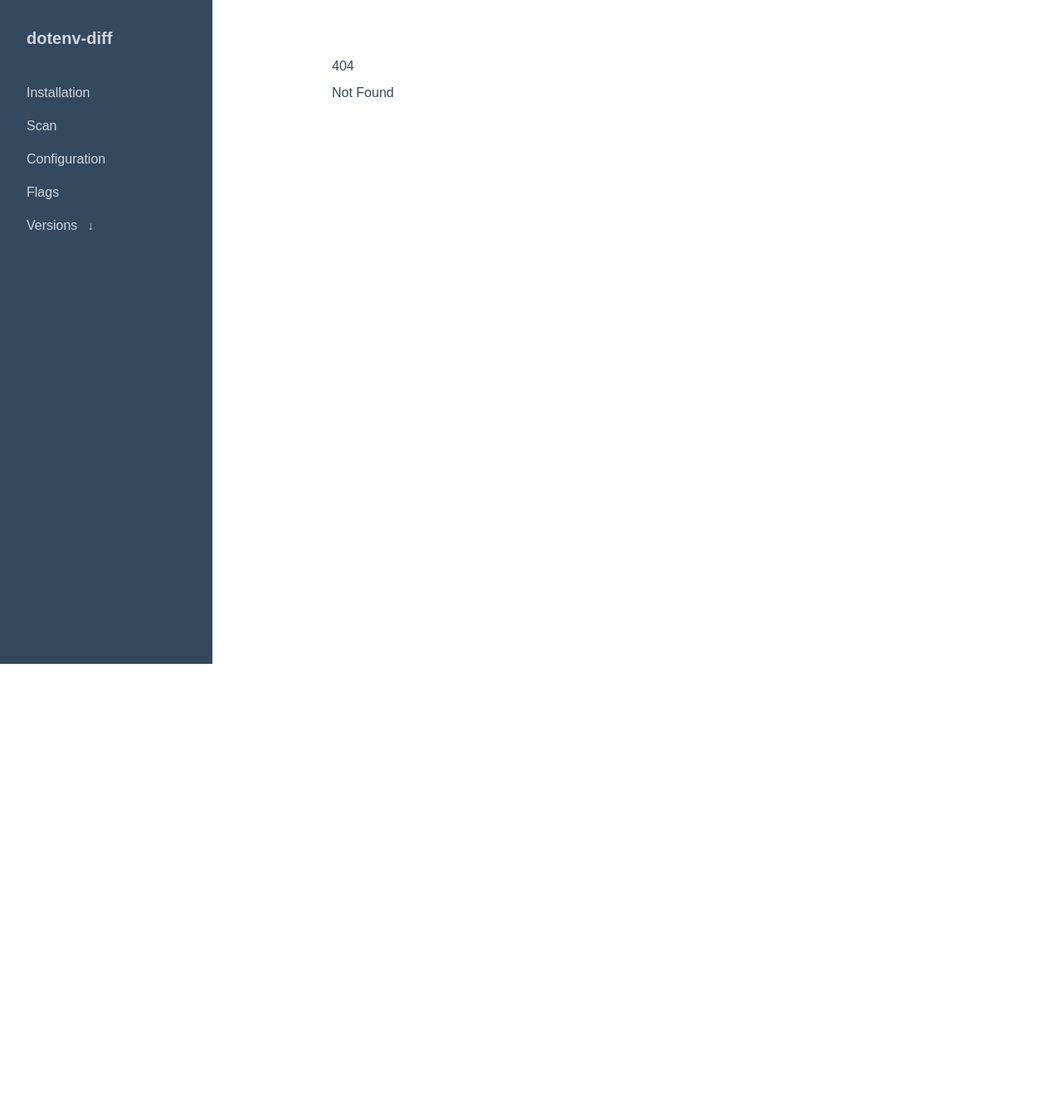
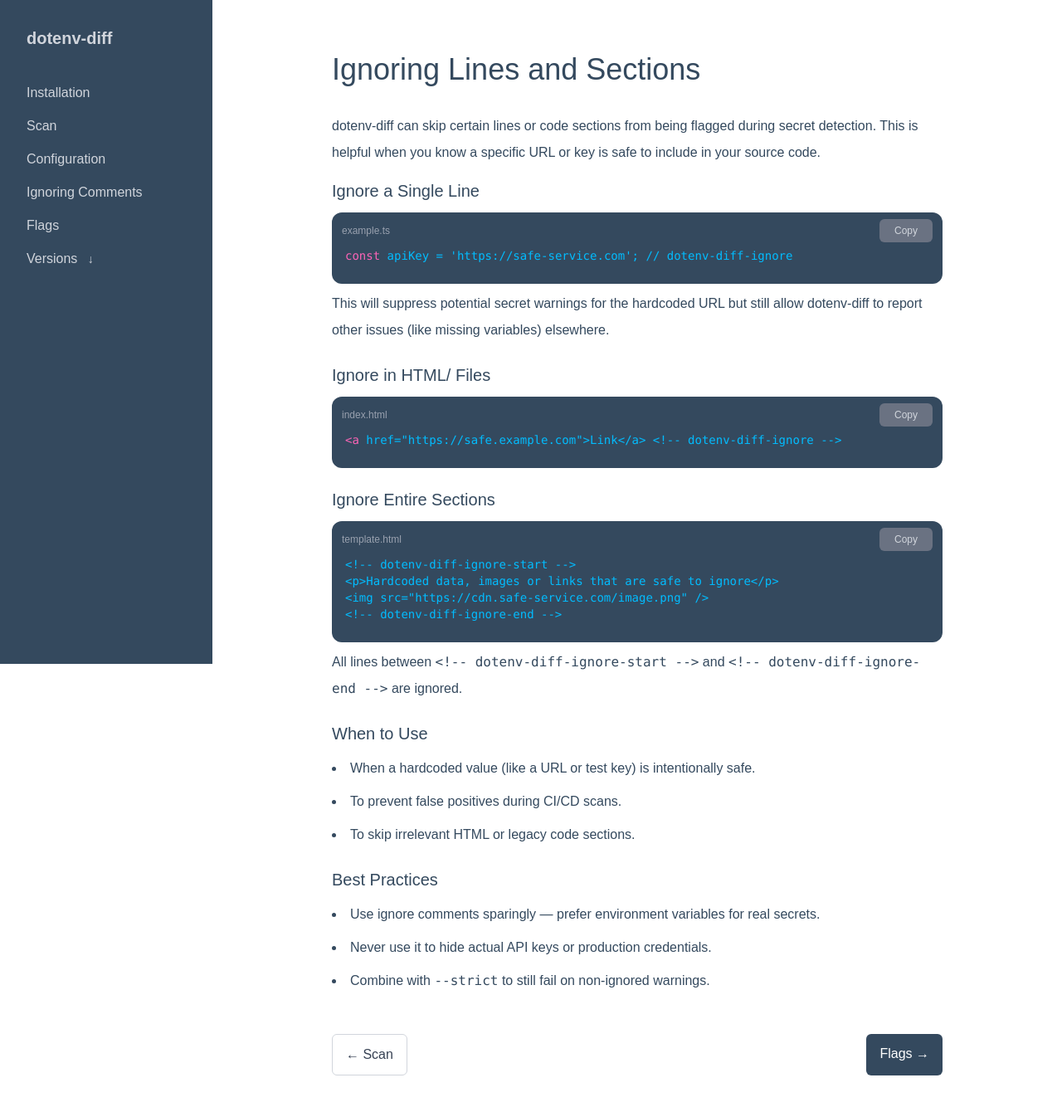
Before and after one commit to Chrilleweb/dotenv-diff-docs, a SvelteKit app: page /ignore-comments in a window 1280 px wide. Before the commit this address had no page. Shown: the top 1334 px of the page at 83% size. Before the commit the page ends 800 px from the top, so only its background shows below. Built offline with nearby package versions, Linux system fonts and the light colour scheme.

Commit message:
ignore comments page

```diff
--- a/src/components/Sidebar.svelte
+++ b/src/components/Sidebar.svelte
@@ -10,6 +10,10 @@
 		{
 			title: 'Configuration',
 			href: '/configuration'
+		},
+		{
+			title: 'Ignoring Comments',
+			href: '/ignore-comments'
 		},
 		{ title: 'Flags', href: '/flags' },
 		{
--- a/src/routes/configuration/+page.svelte
+++ b/src/routes/configuration/+page.svelte
@@ -253,4 +253,4 @@
 	</section>
 </div>
 
-<BackNext backHref="/scan" backTitle="Scan" nextHref="/flags" nextTitle="Flags" />
+<BackNext backHref="/scan" backTitle="Scan" nextHref="/ignore-comments" nextTitle="Ignore Comments" />
--- a/src/routes/flags/+page.svelte
+++ b/src/routes/flags/+page.svelte
@@ -215,6 +215,6 @@
 	</p>
 </div>
 
-<BackNext backHref="/scan" backTitle="Scan" nextHref="/v2.2.8" nextTitle="v2.2.8" />
+<BackNext backHref="/ignore-comments" backTitle="Ignore Comments" nextHref="/v2.3.0" nextTitle="v2.3.0" />
 
 <OpenImg open={showModal} onClose={closeModal} imgSrc={currentImageSrc} />
--- /dev/null
+++ b/src/routes/ignore-comments/+page.svelte
@@ -0,0 +1,79 @@
+<script lang="ts">
+	import Title from '$components/Title.svelte';
+	import BackNext from '$components/BackNext.svelte';
+	import CodeBlock from '$components/CodeBlock.svelte';
+</script>
+
+<svelte:head>
+	<title>dotenv-diff - Ignoring Lines</title>
+	<meta
+		name="description"
+		content="Learn how to ignore specific lines or sections from secret detection using dotenv-diff-ignore comments."
+	/>
+</svelte:head>
+
+<div class="space-y-6">
+	<Title fullText="Ignoring Lines and Sections" />
+
+	<p class="my-4">
+		dotenv-diff can skip certain lines or code sections from being flagged during secret detection.
+		This is helpful when you know a specific URL or key is safe to include in your source code.
+	</p>
+
+	<section>
+		<h2 class="mb-3 text-xl">Ignore a Single Line</h2>
+		<CodeBlock
+			label="example.ts"
+			command={`const apiKey = 'https://safe-service.com'; // dotenv-diff-ignore`}
+		/>
+
+		<p class="my-2">
+			This will suppress potential secret warnings for the hardcoded URL but still allow dotenv-diff
+			to report other issues (like missing variables) elsewhere.
+		</p>
+	</section>
+
+	<section>
+		<h2 class="mb-3 text-xl">Ignore in HTML/ Files</h2>
+		<CodeBlock
+			label="index.html"
+			command={`<a href="https://safe.example.com">Link</a> <!-- dotenv-diff-ignore -->`}
+		/>
+	</section>
+
+	<section>
+		<h2 class="mb-3 text-xl">Ignore Entire Sections</h2>
+		<CodeBlock
+			label="template.html"
+			command={`<!-- dotenv-diff-ignore-start -->
+<p>Hardcoded data, images or links that are safe to ignore</p>
+<img src="https://cdn.safe-service.com/image.png" />
+<!-- dotenv-diff-ignore-end -->`}
+		/>
+
+		<p class="my-2">
+			All lines between <code>&lt;!-- dotenv-diff-ignore-start --&gt;</code> and
+			<code>&lt;!-- dotenv-diff-ignore-end --&gt;</code> are ignored.
+		</p>
+	</section>
+
+	<section>
+		<h2 class="mb-3 text-xl">When to Use</h2>
+		<ul class="list-disc list-inside space-y-2">
+			<li>When a hardcoded value (like a URL or test key) is intentionally safe.</li>
+			<li>To prevent false positives during CI/CD scans.</li>
+			<li>To skip irrelevant HTML or legacy code sections.</li>
+		</ul>
+	</section>
+
+	<section>
+		<h2 class="mb-3 text-xl">Best Practices</h2>
+		<ul class="list-disc list-inside space-y-2">
+			<li>Use ignore comments sparingly — prefer environment variables for real secrets.</li>
+			<li>Never use it to hide actual API keys or production credentials.</li>
+			<li>Combine with <code>--strict</code> to still fail on non-ignored warnings.</li>
+		</ul>
+	</section>
+</div>
+
+<BackNext backHref="/scan" backTitle="Scan" nextHref="/flags" nextTitle="Flags" />
```
